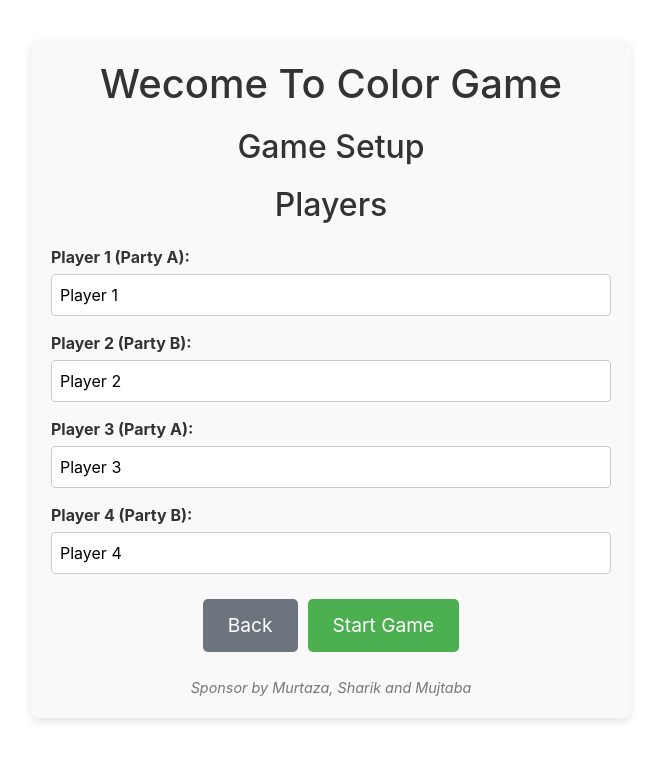
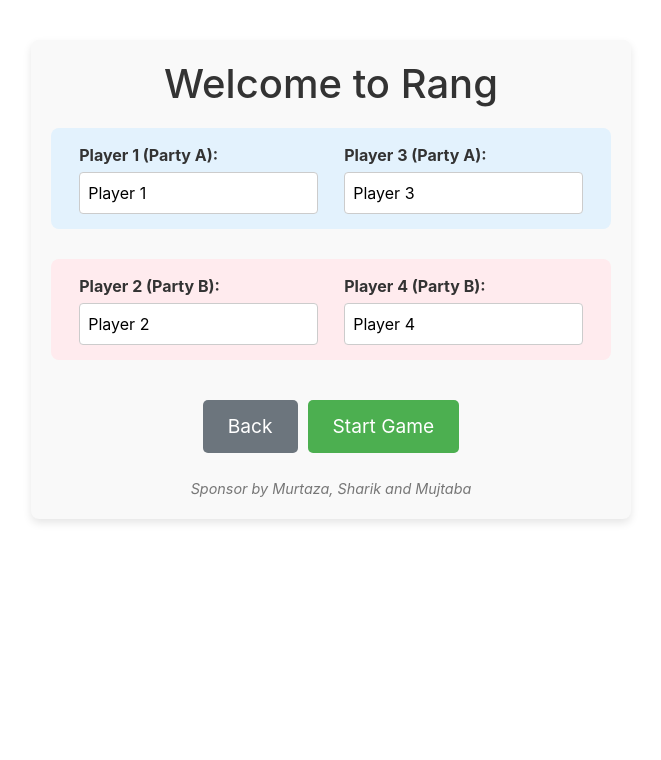
Before and after one commit to murtazaalmas/Dubai, an Angular app: page / in a window 1280 px wide. Both pictures are taken after a click on the button "Next". Shown: the top 760 px of the page, without its empty margins (309-970 px from the left). Built offline with nearby package versions, Linux system fonts and the light colour scheme.

Commit message:
change ui

```diff
--- a/src/app/components/color-game/color-game.component.html
+++ b/src/app/components/color-game/color-game.component.html
@@ -1,6 +1,6 @@
 <div class="setup-container" *ngIf="gameState.gamePhase === 'setup'">
-  <h1>Wecome To Color Game</h1>
-  <h2>Game Setup</h2>
+  <h1>Welcome to Rang</h1>
+  <!-- <h2>Game Setup</h2> -->
   <!-- Step 1: Party Names -->
   <div *ngIf="setupStep === 1">
     <div class="party-inputs">
@@ -18,23 +18,27 @@
 
   <!-- Step 2: Player Names -->
   <div *ngIf="setupStep === 2">
-    <h2>Players</h2>
+    <!-- <h2>Players</h2> -->
     <div class="player-inputs">
+      <div class="player-row team-a">
         <div class="player-input">
           <label for="player1">Player 1 ({{ partyAName }}):</label>
-        <input id="player1" type="text" [(ngModel)]="playerNames[0]">
-      </div>
-      <div class="player-input">
-        <label for="player2">Player 2 ({{ partyBName }}):</label>
-        <input id="player2" type="text" [(ngModel)]="playerNames[1]">
+          <input id="player1" type="text" [(ngModel)]="playerNames[0]" name="player1">
         </div>
         <div class="player-input">
           <label for="player3">Player 3 ({{ partyAName }}):</label>
-        <input id="player3" type="text" [(ngModel)]="playerNames[2]">
+          <input id="player3" type="text" [(ngModel)]="playerNames[2]" name="player3">
+        </div>
+      </div>
+      <div class="player-row team-b">
+        <div class="player-input">
+          <label for="player2">Player 2 ({{ partyBName }}):</label>
+          <input id="player2" type="text" [(ngModel)]="playerNames[1]" name="player2">
         </div>
         <div class="player-input">
           <label for="player4">Player 4 ({{ partyBName }}):</label>
-        <input id="player4" type="text" [(ngModel)]="playerNames[3]">
+          <input id="player4" type="text" [(ngModel)]="playerNames[3]" name="player4">
+        </div>
       </div>
     </div>
     <button class="back-btn" (click)="previousStep()">Back</button>
--- a/src/app/components/color-game/color-game.component.scss
+++ b/src/app/components/color-game/color-game.component.scss
@@ -268,6 +268,26 @@
   h1, h2 { margin-bottom: 20px; }
   .party-inputs, .player-inputs { display: flex; flex-direction: column; gap: 15px; margin-bottom: 20px; }
   .party-input, .player-input { display: flex; flex-direction: column; align-items: flex-start; gap: 5px; }
+
+.player-row {
+  display: flex;
+  justify-content: space-around;
+  padding: 15px;
+  border-radius: 8px;
+  margin-bottom: 15px;
+
+  .player-input {
+    width: 45%;
+  }
+
+  &.team-a {
+    background-color: #e3f2fd; /* Light blue */
+  }
+
+  &.team-b {
+    background-color: #ffebee; /* Light red */
+  }
+}
   label { font-weight: bold; }
   input { width: 100%; padding: 8px; border: 1px solid #ccc; border-radius: 4px; }
   .start-game-btn, .next-btn, .back-btn { padding: 12px 25px; font-size: 1.2em; color: #fff; border: none; border-radius: 5px; cursor: pointer; transition: background-color 0.3s; margin: 5px; }
```
Lines whose indentation alone changed are shown as unchanged.
